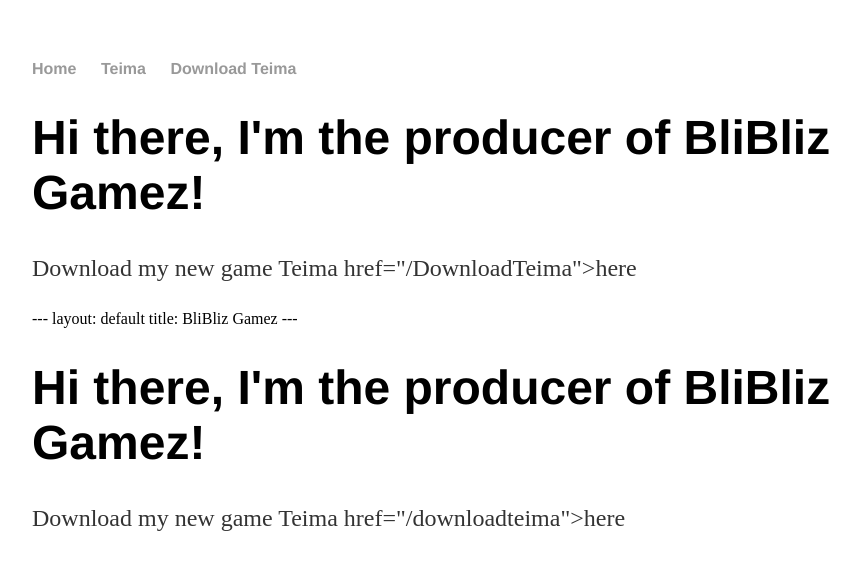
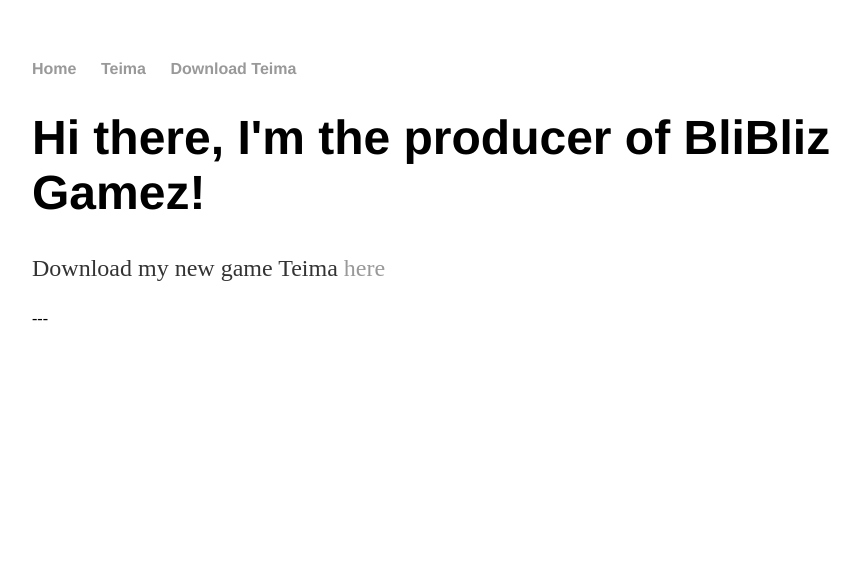
Before and after one commit to BardyBard/BardyBard.github.io, a Jekyll site: the page built from index.html, in a window 1280 px wide. Shown: the top 570 px of the page, without its empty margins (160-1020 px from the left). Built offline with Jekyll 4.4.1, drawn with Linux system fonts in a browser that asks for light colours.

Commit message:
Update index.html

```diff
--- a/index.html
+++ b/index.html
@@ -4,12 +4,5 @@ title: BliBliz Gamez
 ---
 <div class="blurb">
 	<h1>Hi there, I'm the producer of BliBliz Gamez!</h1>
-	<p>Download my new game Teima href="/DownloadTeima">here</a></p>
+	<p>Download my new game Teima <a href="/DownloadTeima">here</a></p>
 </div><!-- /.blurb -->---
-layout: default
-title: BliBliz Gamez
----
-<div class="blurb">
-	<h1>Hi there, I'm the producer of BliBliz Gamez!</h1>
-	<p>Download my new game Teima href="/downloadteima">here</a></p>
-</div><!-- /.blurb -->
```
